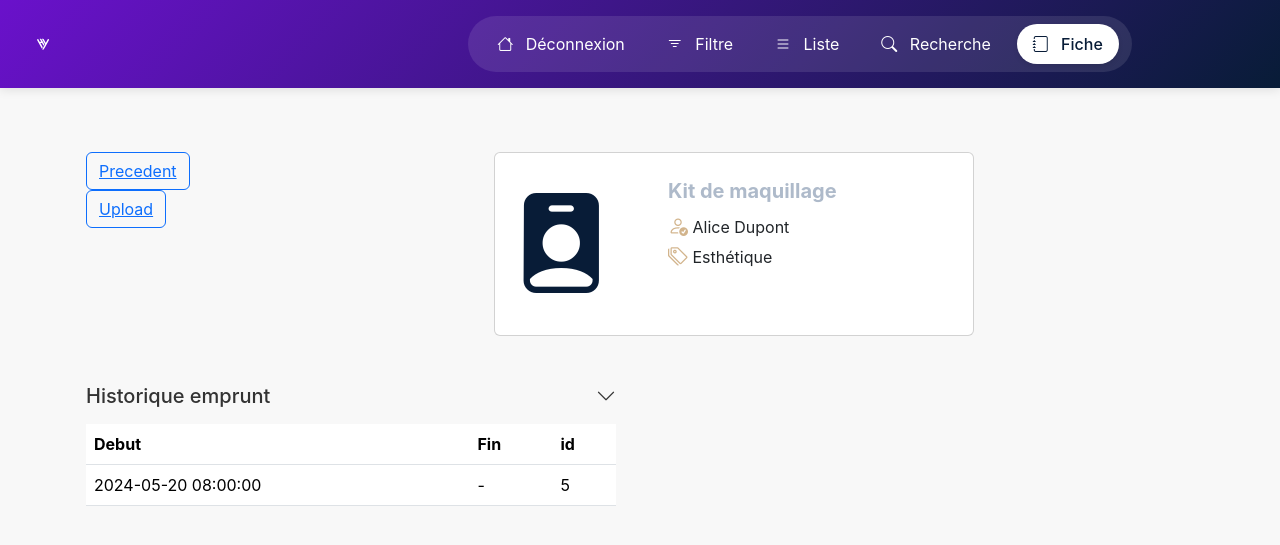
After one commit to youssi1234/tp_Examen_4132_4387, a PHP site: page /pages/fiche_membre.php in a window 1280 px wide, after a click on "Historique emprunt". The commit adds this page. Shown: the top 545 px of the page. Run offline with PHP 8.4, Linux system fonts and the light colour scheme; the visitor is signed in with stand-in values (Sample User, id 1); data comes from the database, SQL or seed files in the repository; tables that the repository leaves empty or names only in its code hold one stand-in row (values such as "Sample post").

Commit message:
fix my part 1 v3

```diff
--- a/inc/function.php
+++ b/inc/function.php
@@ -288,5 +288,18 @@ function get_result_research($nom, $categorie, $check) {
     return $research;
 }
 
+function enprunt($id_obj ,$id_membre , $date) {
+    $sql = "INSERT INTO exam_emprunt VALUES
+    (%d , %d , now() , $date);";
+    $sql = sprintf($sql , $id_obj ,$id_membre , $date );
+    $result = mysqli_query(dbconnect(), $sql);
+    if($result) {
+        return true;
+
+    }else {
+       echo " Erreur de requête SQL : " . mysqli_error($bdd) . "<br>Requête exécutée : " . $sql ;
+    }
+}
+
 
 ?>
--- a/inc/header.php
+++ b/inc/header.php
@@ -49,6 +49,12 @@
                             <i class="bi bi-search me-2"></i> Recherche
                         </a>
                     </li>
+                    <li class="nav-item">
+                        <a class="nav-link <?= (basename($_SERVER['PHP_SELF']) == 'fiche_membre.php') ? 'active' : '' ?>"
+                            href="../pages/fiche_membre.php">
+                            <i class="bi bi-journal me-2"></i> Fiche
+                        </a>
+                    </li>
                 </ul>
             </nav>
         </div>
--- /dev/null
+++ b/pages/fiche_membre.php
@@ -0,0 +1,88 @@
+<?php
+include('../inc/function.php');
+session_start();
+
+$id_obj = $_SESSION['id_objet_rech'];
+
+$objet = get_obj_desc ($id_obj);
+
+$emprunt = get_historic_emprunt($id_obj);
+
+require_once '../inc/header.php';
+
+
+?>
+
+    <main class="container mt-5 p-3 rounded">
+            <section class="row">
+                <aside class="col-2 justify-content-end">
+                    <button type="button" class="lien btn btn-outline-primary"><a href="../pages/liste.php">Precedent</a></button>
+                    <button type="button" class="lien btn btn-outline-primary"><a href="../pages/publier.php?id=<?php $id_obj; ?>">Upload</a></button>
+                </aside>
+
+                <section class="col-md-10 d-flex justify-content-center">
+                    <?php if (!empty($objet)): ?>
+                        <article class="card" style="width: 30rem;">
+                            <div class="card-body row">
+
+                            <div class="identite col-4">
+                                    <i class="bi bi-person-badge-fill"></i>
+                                </div>
+                                <div class="col-8">
+                                <h5 class="card-title"><?= $objet['nom_objet']; ?></h5>
+
+                                <p class="card-text" style="width:150px;"><i class="bi bi-person-check"></i> <?= $objet['nom']?>
+                                </br><i class="bi bi-tags"></i></i> <?= $objet['nom_categorie']?>
+                                    </div>
+                            </div>
+                        </article>
+
+                    <?php else: ?>
+                        <p class="alert alert-warning">objet $objet data not found.</p>
+                    <?php endif; ?>
+                </section>
+            </section>
+
+            <section class="row mt-5 col-12">
+                <section class="col-md-6">
+                    <article>
+                        <h5 class="mb-3"
+                            data-bs-toggle="collapse"
+                            data-bs-target="#histo_salaire" aria-expanded="false"
+                            aria-controls="#histo_salaire"    style="cursor: pointer;">
+                            Historique emprunt
+                            <i class="bi bi-chevron-down float-end"></i>
+                        </h5>
+                        <div class="collapse" id="histo_salaire">
+                        <?php if (!empty($emprunt)): ?>
+                            <table class="objet$objet table">
+                                <thead>
+                                    <tr>
+                                        <th scope="col">Debut</th>
+                                        <th scope="col">Fin</th>
+                                        <th scope="col">id</th>
+                                    </tr>
+                                </thead>
+                                <tbody>
+                                    <?php foreach($emprunt as $donnee){?>
+                                        <tr>
+                                            <td><?= $donnee['date_emprunt']?></td>
+                                            <?php if ($donnee['date_retour'] != NULL) { ?>
+                                <td><?php echo  $donnee['date_retour'];?></td>
+                            <?php } else { ?>
+                                <td> - </td> <?php }?>
+                                            <td><?= $donnee['id_emprunt']?></td>
+                                        </tr>
+                                    <?php } ?>
+                                </tbody>
+                            </table>
+                        <?php else: ?>
+                            <p class="alert alert-info">No salary history available.</p>
+                        <?php endif; ?>
+                        </div>
+                        </article>
+            </section>
+
+
+            </section>
+        </main>
```
Also changed, not shown: inc/trait_emprunt.php (added, +9 -0 lines), pages/liste.php (+43 -15 lines), pages/emprunt.php (added).
